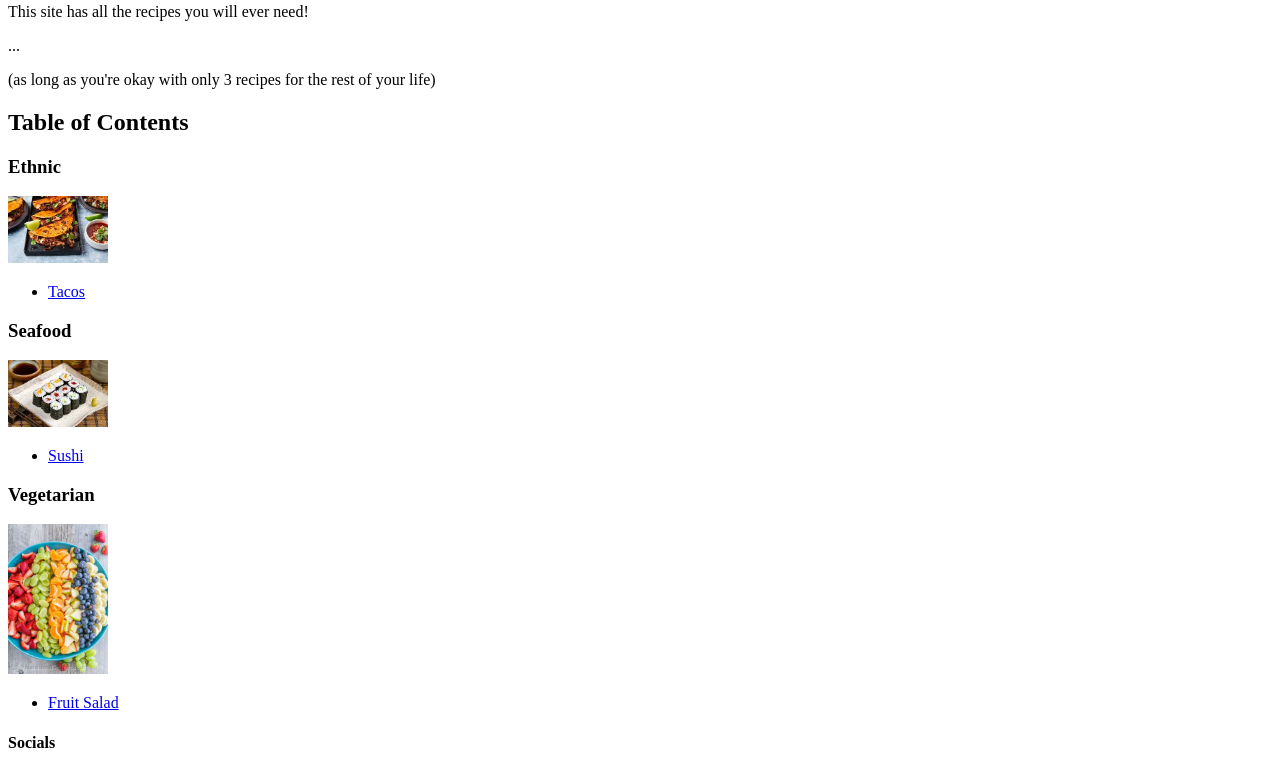
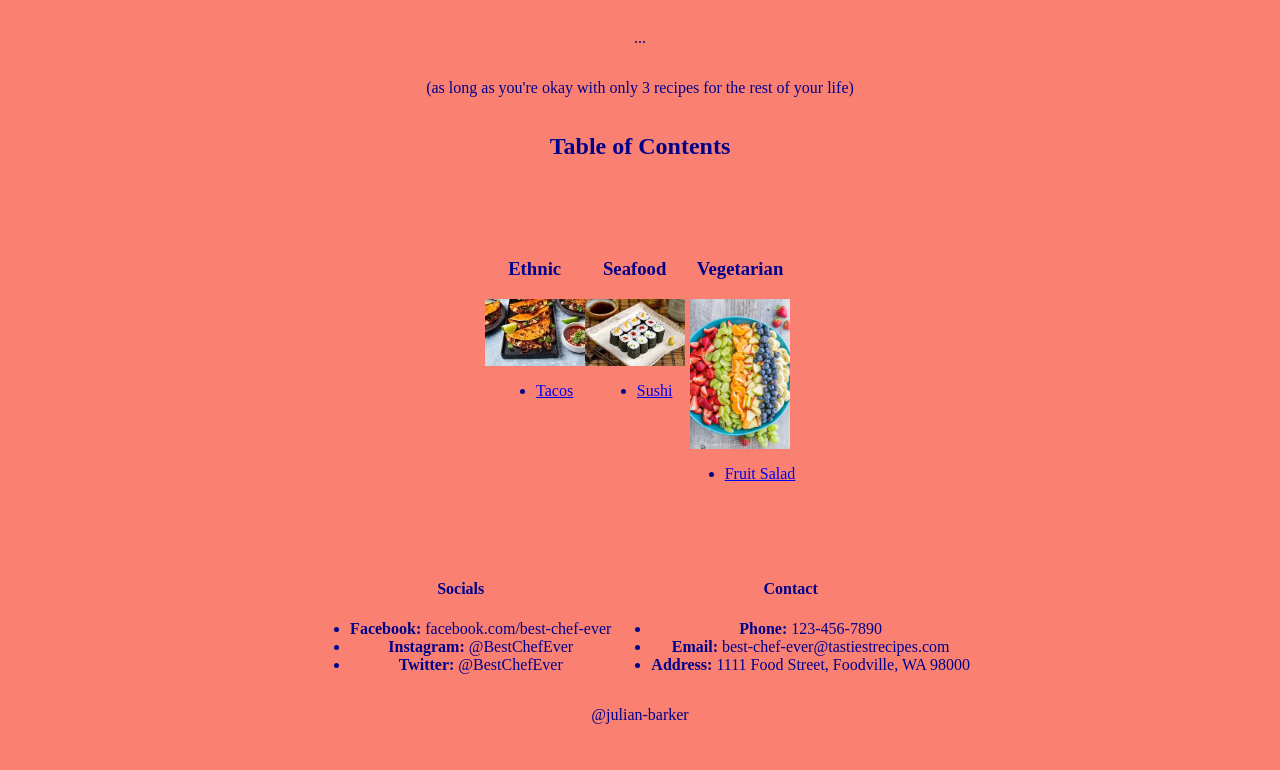
Before and after one commit to julian-barker/lab-4, a plain HTML site: page index.html in a window 1280 px wide. Shown: the part 205-975 px from the top of the page. After the commit the page ends 945 px from the top, so only its background shows below. Drawn offline with Linux system fonts and the light colour scheme.

Commit message:
uncomment css and play with flex

```diff
--- a/index.html
+++ b/index.html
@@ -4,7 +4,7 @@
     <meta charset="UTF-8">
     <meta http-equiv="X-UA-Compatible" content="IE=edge">
     <meta name="viewport" content="width=device-width, initial-scale=1.0">
-    <!<link rel="stylesheet" href="style.css">>
+    <link rel="stylesheet" href="style.css">
     <title>The Best Recipes</title>
 </head>
 <body>
@@ -27,8 +27,8 @@
         <p>
             (as long as you're okay with only 3 recipes for the rest of your life)
         </p>
-        <div>
-            <h2>Table of Contents</h2>
+        <h2>Table of Contents</h2>
+        <div class="toc">
             <section>
                 <h3>Ethnic</h3>
                 <img src="tacos.jpeg" alt="Tasty tacos!" width = 100>
--- a/style.css
+++ b/style.css
@@ -14,8 +14,17 @@ main {
     align-items: center;
 }
 
-main div {
+.toc {
     display: flex;
+    padding: 30px;
+    margin: 30px;
+    justify-content: space-around;
+}
+
+.toc section {
+    display: flex;
+    flex-direction: column;
+    align-items: center;
 }
 
 footer {
```
